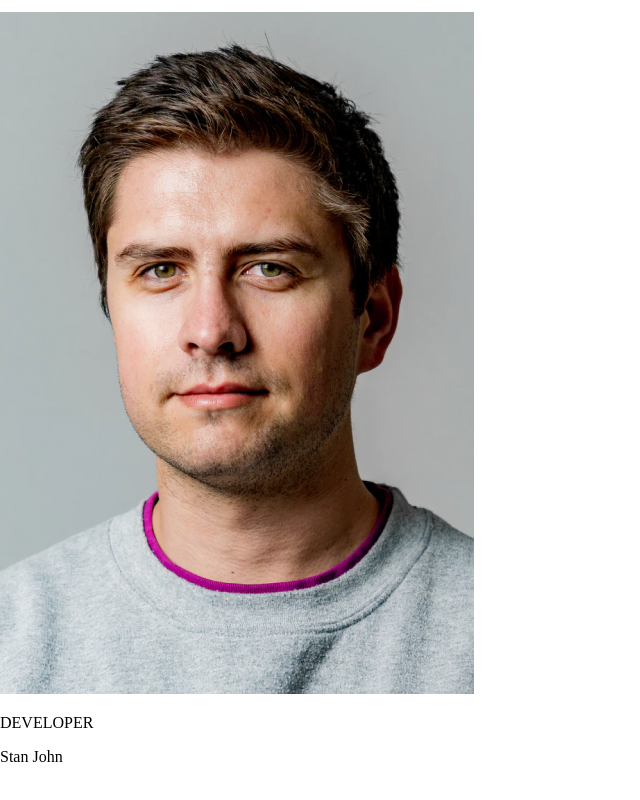
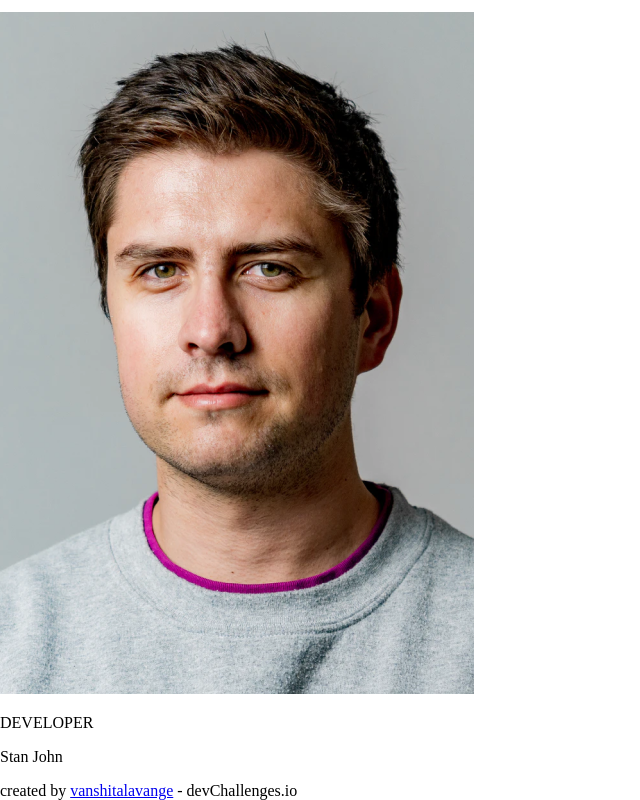
Before and after one commit to vanshitalavange/team-page, a plain HTML site: page index.html in a window 1280 px wide. Shown: the part 4010-4810 px from the top of the page, without its empty margins (0-640 px from the left). Drawn offline with Linux system fonts and the light colour scheme.

Commit message:
feat: footer

```diff
--- a/index.html
+++ b/index.html
@@ -68,6 +68,11 @@
           <p class="member__name">Stan John</p>
         </div>
       </div>
+      <footer class="page__footer">
+        created by
+        <a href="https://github.com/vanshitalavange">vanshitalavange</a> -
+        devChallenges.io
+      </footer>
     </div>
   </body>
 </html>
```
